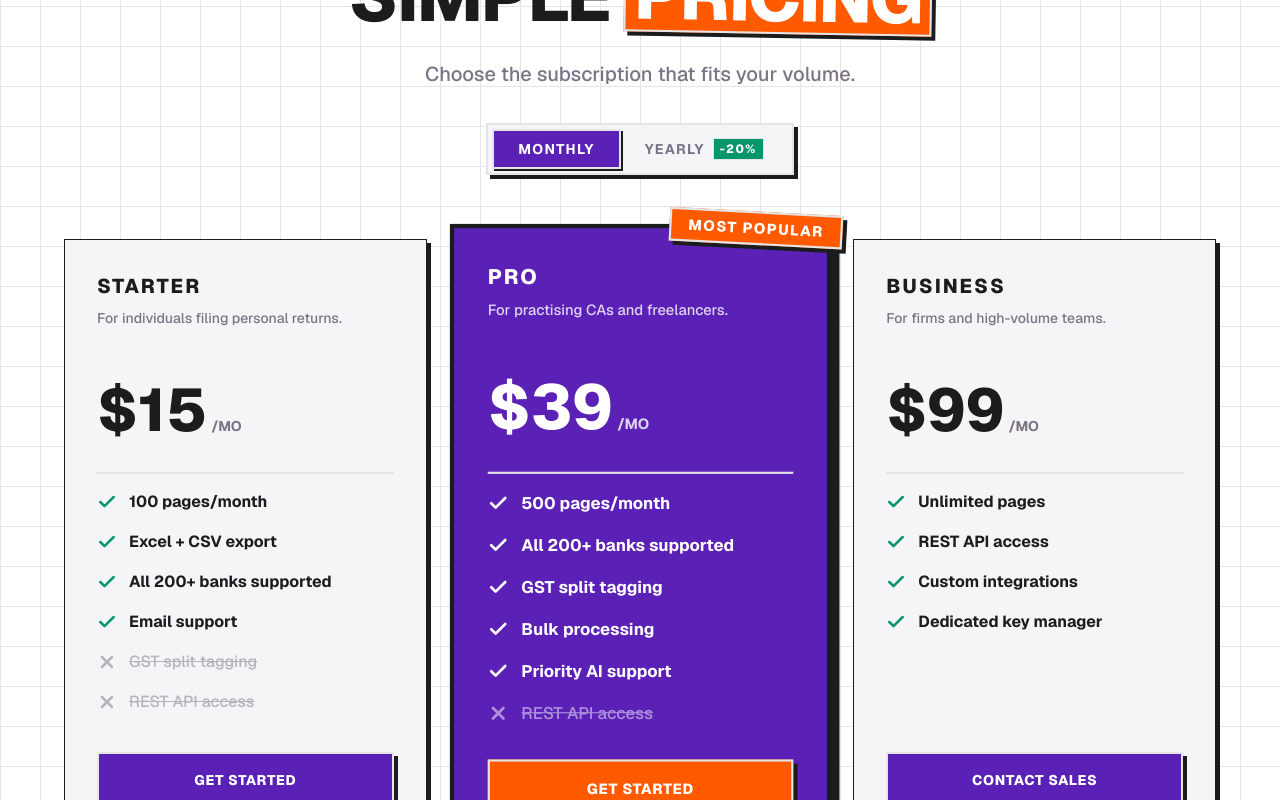
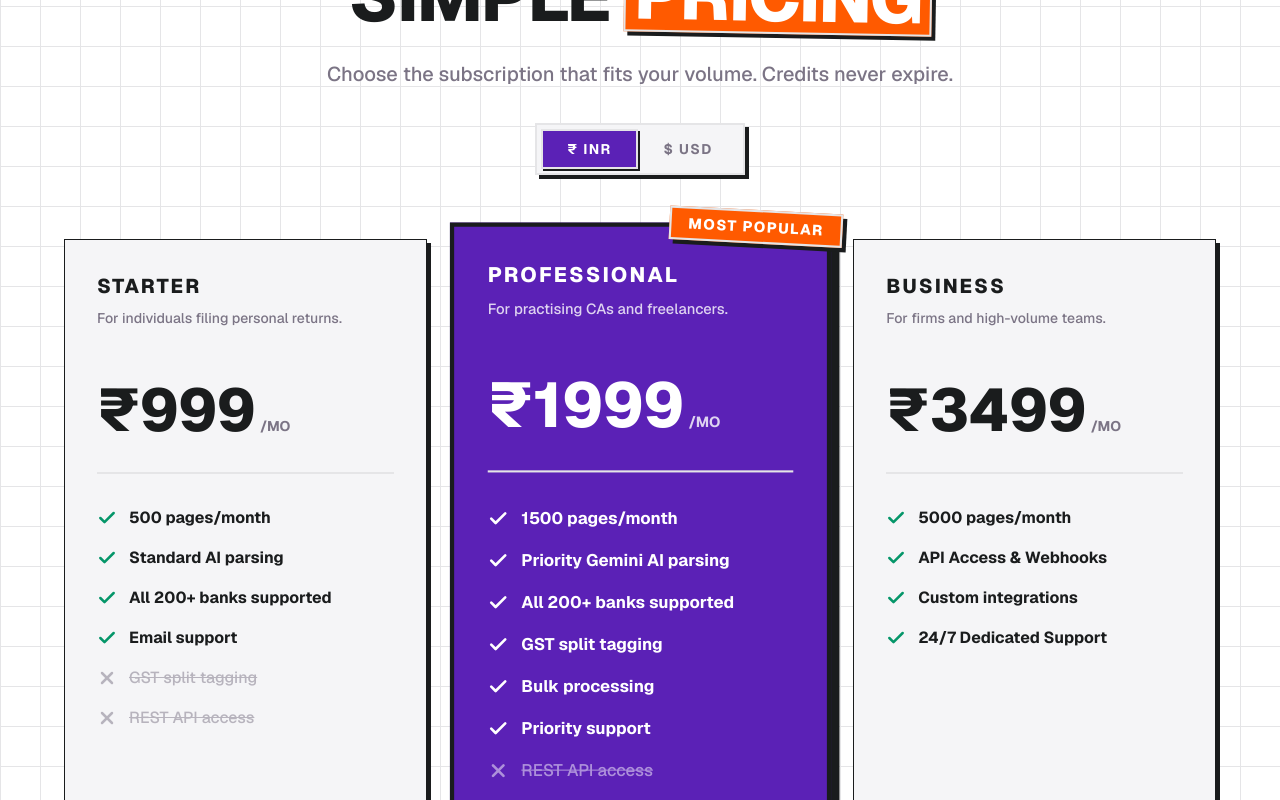
Before and after one commit to Badalu/parsify-landing, a Next.js app: page /pricing in a window 1280 px wide. Shown: the part 260-1060 px from the top of the page. Built offline with nearby package versions, Linux system fonts and the light colour scheme.

Commit message:
fix: revert homepage pricing and update pricing page with actual plans and toggle

```diff
--- a/app/page.tsx
+++ b/app/page.tsx
@@ -1,7 +1,6 @@
 import React from 'react';
 import type { Metadata } from 'next';
 import { ArrowRight, FileText, CheckCircle2, Shield, Zap, Check } from 'lucide-react';
-import { Pricing } from './components/pricing';
 
 export const metadata: Metadata = {
   title: 'Free Bank Statement Converter — PDF to Excel & CSV | Parsify',
@@ -343,7 +342,64 @@ export default function HomePage() {
       </section>
 
       {/* ══ 5. PRICING ══ */}
-      <Pricing DASHBOARD_URL={DASHBOARD_URL} />
+      <section id="pricing" className="py-32 border-b-2 border-shadow-color bg-background">
+        <div className="max-w-7xl mx-auto px-6">
+          <div className="text-center mb-20">
+            <h2 className="text-3xl sm:text-4xl lg:text-5xl font-black uppercase tracking-tight text-shadow-color font-sans mb-4 leading-tight">
+              Simple Plans. <span className="text-secondary inline-block mt-2 sm:mt-0">No surprises.</span>
+            </h2>
+          </div>
+
+          <div className="grid md:grid-cols-2 lg:grid-cols-3 gap-8">
+
+            {/* Anonymous */}
+            <div className="brutal-card p-8 bg-card flex flex-col">
+              <div className="text-xl font-black uppercase tracking-widest text-shadow-color mb-4">Anonymous</div>
+              <p className="text-muted-foreground font-medium mb-8">
+                Anonymous conversions with no need to sign up
+              </p>
+              <ul className="space-y-4 mb-12 flex-1">
+                <li className="flex items-center gap-3 font-medium text-shadow-color"><Check className="w-5 h-5 text-primary" strokeWidth={3} /> 5 pages every 24 hours</li>
+              </ul>
+              <div className="flex items-end justify-between mt-auto">
+                <div className="text-4xl font-black text-shadow-color">Free</div>
+              </div>
+            </div>
+
+            {/* Registered */}
+            <div className="brutal-card p-8 bg-card flex flex-col">
+              <div className="text-xl font-black uppercase tracking-widest text-shadow-color mb-4">Registered</div>
+              <p className="text-muted-foreground font-medium mb-8">
+                Registration is free
+              </p>
+              <ul className="space-y-4 mb-12 flex-1">
+                <li className="flex items-center gap-3 font-medium text-shadow-color"><Check className="w-5 h-5 text-primary" strokeWidth={3} /> 10 pages every 24 hours</li>
+              </ul>
+              <div className="flex items-end justify-between mt-auto">
+                <div className="text-4xl font-black text-shadow-color">Free</div>
+                <a href={`${DASHBOARD_URL}/signup`} className="text-primary font-bold uppercase tracking-wider hover:underline">Register</a>
+              </div>
+            </div>
+
+            {/* Subscribe */}
+            <div className="brutal-card p-8 bg-background border-4 border-primary relative flex flex-col scale-105 z-10 shadow-[8px_8px_0px_0px_#5b21b6]">
+              <div className="absolute top-0 right-0 bg-primary text-white text-xs font-black uppercase tracking-widest px-3 py-1 border-b-4 border-l-4 border-shadow-color">Popular</div>
+              <div className="text-xl font-black uppercase tracking-widest text-primary mb-4">Subscribe</div>
+              <p className="text-muted-foreground font-medium mb-8">
+                Subscribe to convert more documents
+              </p>
+              <ul className="space-y-4 mb-12 flex-1">
+                <li className="flex items-center gap-3 font-medium text-shadow-color"><Check className="w-5 h-5 text-secondary" strokeWidth={3} /> Unlimited pages</li>
+                <li className="flex items-center gap-3 font-medium text-shadow-color"><Check className="w-5 h-5 text-secondary" strokeWidth={3} /> Priority processing</li>
+              </ul>
+              <div className="flex items-end justify-between mt-auto pt-4 border-t-2 border-shadow-color border-dashed">
+                <a href={`${DASHBOARD_URL}/signup`} className="text-primary font-bold uppercase tracking-wider hover:underline">Register / Upgrade</a>
+              </div>
+            </div>
+
+          </div>
+        </div>
+      </section>
 
       {/* ══ 6. CTA ══ */}
       <section className="py-32 bg-primary text-primary-foreground border-b-2 border-shadow-color relative overflow-hidden">
--- a/app/pricing/page.tsx
+++ b/app/pricing/page.tsx
@@ -4,29 +4,32 @@ import React, { useState } from "react";
 import { Check, X } from "lucide-react";
 
 export default function PricingPage() {
-  const [yearly, setYearly] = useState(false);
+  const [currency, setCurrency] = useState<"INR" | "USD">("INR");
   const dashboardUrl = process.env.NEXT_PUBLIC_DASHBOARD_URL || "http://localhost:8080";
 
   const plans = [
     {
       name: "Starter",
-      monthly: 15,
+      inr: 999,
+      usd: 12,
       desc: "For individuals filing personal returns.",
-      features: ["100 pages/month", "Excel + CSV export", "All 200+ banks supported", "Email support"],
+      features: ["500 pages/month", "Standard AI parsing", "All 200+ banks supported", "Email support"],
       missing: ["GST split tagging", "REST API access"],
       cta: "Get Started",
       popular: false,
     },
     {
-      name: "Pro",
-      monthly: 39,
+      name: "Professional",
+      inr: 1999,
+      usd: 25,
       desc: "For practising CAs and freelancers.",
       features: [
-        "500 pages/month",
+        "1500 pages/month",
+        "Priority Gemini AI parsing",
         "All 200+ banks supported",
         "GST split tagging",
         "Bulk processing",
-        "Priority AI support",
+        "Priority support",
       ],
       missing: ["REST API access"],
       cta: "Get Started",
@@ -34,11 +37,12 @@ export default function PricingPage() {
     },
     {
       name: "Business",
-      monthly: 99,
+      inr: 3499,
+      usd: 45,
       desc: "For firms and high-volume teams.",
-      features: ["Unlimited pages", "REST API access", "Custom integrations", "Dedicated key manager"],
+      features: ["5000 pages/month", "API Access & Webhooks", "Custom integrations", "24/7 Dedicated Support"],
       missing: [],
-      cta: "Contact Sales",
+      cta: "Get Started",
       popular: false,
     },
   ];
@@ -54,36 +58,31 @@ export default function PricingPage() {
             Simple <span className="bg-secondary text-white px-2 border-2 border-shadow-color inline-block rotate-1 brutal-shadow">Pricing</span>
           </h1>
           <p className="text-xl font-medium text-muted-foreground leading-relaxed mb-8">
-            Choose the subscription that fits your volume.
+            Choose the subscription that fits your volume. Credits never expire.
           </p>
 
           <div className="inline-flex items-center bg-card border-2 border-shadow-color brutal-shadow p-1">
-            <button
-              onClick={() => setYearly(false)}
-              className={`px-6 py-2 text-sm font-bold uppercase tracking-widest transition-colors ${
-                !yearly ? "bg-primary text-white border-2 border-shadow-color shadow-[2px_2px_0px_0px_#1a1c1d]" : "text-muted-foreground hover:text-shadow-color"
-              }`}
-            >
-              Monthly
-            </button>
-            <button
-              onClick={() => setYearly(true)}
-              className={`flex items-center gap-2 px-6 py-2 text-sm font-bold uppercase tracking-widest transition-colors ${
-                yearly ? "bg-primary text-white border-2 border-shadow-color shadow-[2px_2px_0px_0px_#1a1c1d]" : "text-muted-foreground hover:text-shadow-color"
-              }`}
-            >
-              Yearly
-              <span className="bg-success text-white px-1.5 py-0.5 text-xs font-black border border-shadow-color">
-                -20%
-              </span>
-            </button>
+            {(["INR", "USD"] as const).map((c) => (
+              <button
+                key={c}
+                onClick={() => setCurrency(c)}
+                className={`px-6 py-2 text-sm font-bold uppercase tracking-widest transition-colors ${
+                  currency === c
+                    ? "bg-primary text-white border-2 border-shadow-color shadow-[2px_2px_0px_0px_#1a1c1d]"
+                    : "text-muted-foreground hover:text-shadow-color border-2 border-transparent"
+                }`}
+              >
+                {c === "INR" ? "₹ INR" : "$ USD"}
+              </button>
+            ))}
           </div>
         </div>
 
         {/* Pricing Cards */}
         <div className="mx-auto grid max-w-6xl gap-8 lg:grid-cols-3 relative z-10">
           {plans.map((p) => {
-            const price = yearly ? Math.round(p.monthly * 0.8) : p.monthly;
+            const price = currency === "INR" ? p.inr : p.usd;
+            const symbol = currency === "INR" ? "₹" : "$";
             return (
               <div
                 key={p.name}
@@ -108,20 +107,14 @@ export default function PricingPage() {
 
                 <div className="mt-8 mb-4 flex items-baseline gap-1 border-b-2 border-shadow-color/20 pb-8">
                   <span className={`text-6xl font-black ${p.popular ? "text-white" : "text-shadow-color"}`}>
-                    ${price}
+                    {symbol}{price}
                   </span>
                   <span className={`text-sm font-bold uppercase ${p.popular ? "text-white/80" : "text-muted-foreground"}`}>
                     /mo
                   </span>
                 </div>
 
-                {yearly && (
-                  <p className={`text-xs font-bold uppercase tracking-widest -mt-2 mb-8 ${p.popular ? "text-success bg-white border border-shadow-color px-2 py-1 inline-block" : "text-success"}`}>
-                    Billed ${price * 12}/year
-                  </p>
-                )}
-
-                <ul className="flex-1 space-y-4 mb-8">
+                <ul className="flex-1 space-y-4 mb-8 pt-4">
                   {p.features.map((f) => (
                     <li key={f} className="flex items-start gap-3">
                       <Check className={`mt-0.5 h-5 w-5 shrink-0 ${p.popular ? "text-white" : "text-success"}`} strokeWidth={3} />
@@ -162,9 +155,9 @@ export default function PricingPage() {
 
           <div className="grid md:grid-cols-3 gap-6">
             {[
-              { title: "Standard", pages: "100", price: "$10", rate: "$0.10/pg" },
-              { title: "Premium", pages: "500", price: "$40", rate: "$0.08/pg" },
-              { title: "Enterprise", pages: "2000", price: "$120", rate: "$0.06/pg" },
+              { title: "Standard", pages: "100", price: currency === "INR" ? "₹500" : "$10", rate: currency === "INR" ? "₹5/pg" : "$0.10/pg" },
+              { title: "Premium", pages: "500", price: currency === "INR" ? "₹2000" : "$40", rate: currency === "INR" ? "₹4/pg" : "$0.08/pg" },
+              { title: "Enterprise", pages: "2000", price: currency === "INR" ? "₹6000" : "$120", rate: currency === "INR" ? "₹3/pg" : "$0.06/pg" },
             ].map((pack) => (
               <div key={pack.title} className="bg-card border-2 border-shadow-color p-6 text-center shadow-[4px_4px_0px_0px_#1a1c1d]">
                 <h4 className="text-xs font-black uppercase tracking-widest text-primary mb-2">{pack.title}</h4>
```
